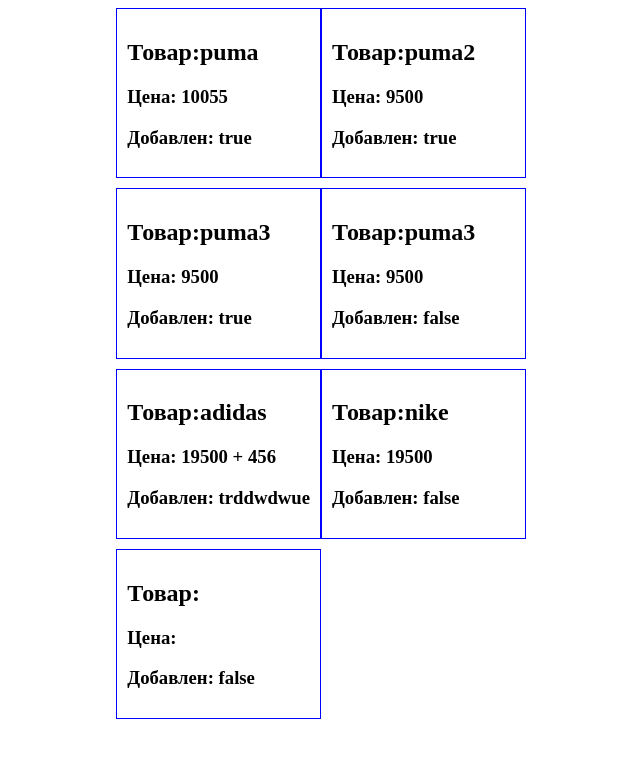
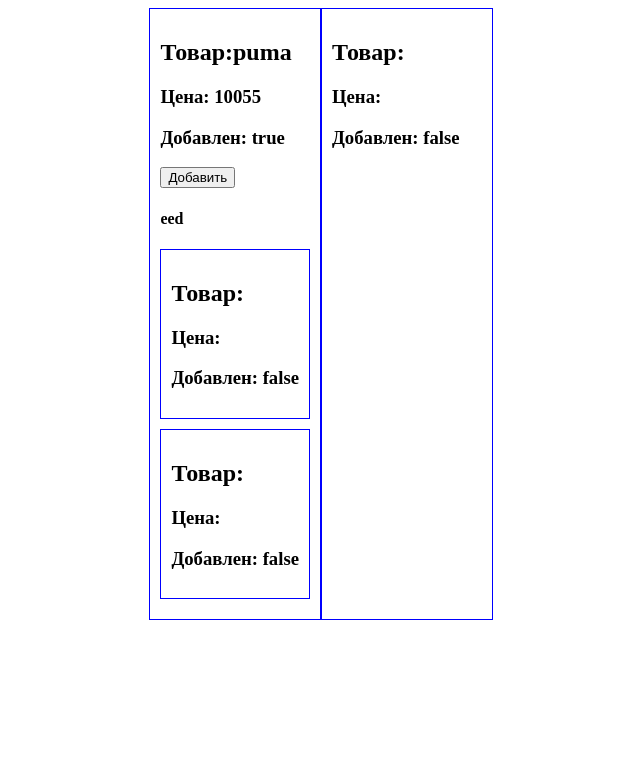
Before and after one commit to Kurmambet/vueles, a Vue app in the folder vue-sneakers/: page / in a window 1280 px wide. Shown: the top 758 px of the page, without its empty margins (319-959 px from the left). Built offline with nearby package versions, Linux system fonts and the light colour scheme.

Commit message:
slot example

```diff
--- a/vue-sneakers/src/App.vue
+++ b/vue-sneakers/src/App.vue
@@ -4,12 +4,12 @@
 
 
 <template>
+  <myhello title="puma"  :price="9500 + 555" :isAdded="true">
+    <button>Добавить</button>
+    <h4>eed</h4>
+    <myhello/>
+    <myhello/>
+  </myhello>
 
-  <myhello title="puma"  :price="9500 + 555" :isAdded="true"/>
-  <myhello title="puma2" :price="9500"        is-added/>
-  <myhello title="puma3" :price="9500"        isAdded/>
-  <myhello title="puma3" :price="9500"       :isAdded="false"/>
-  <myhello title="adidas" price="19500 + 456" isAdded="trddwdwue"/>
-  <myhello title="nike"  :price="19500"        />
-  <myhello />
+  <myhello/>
 </template>
--- a/vue-sneakers/src/components/myhello.vue
+++ b/vue-sneakers/src/components/myhello.vue
@@ -5,9 +5,6 @@
         isAdded: Boolean
     });
 
-    // const props = defineProps({
-    // });
-    // console.log(props)
 </script>
 
 
@@ -17,7 +14,10 @@
         <h2>Товар:{{ title }}</h2>
         <h3>Цена: {{ price }}</h3>
         <h3>Добавлен: {{ isAdded }}</h3>
+        <slot></slot>
     </div>
+
+
 </template>
 
 
```
